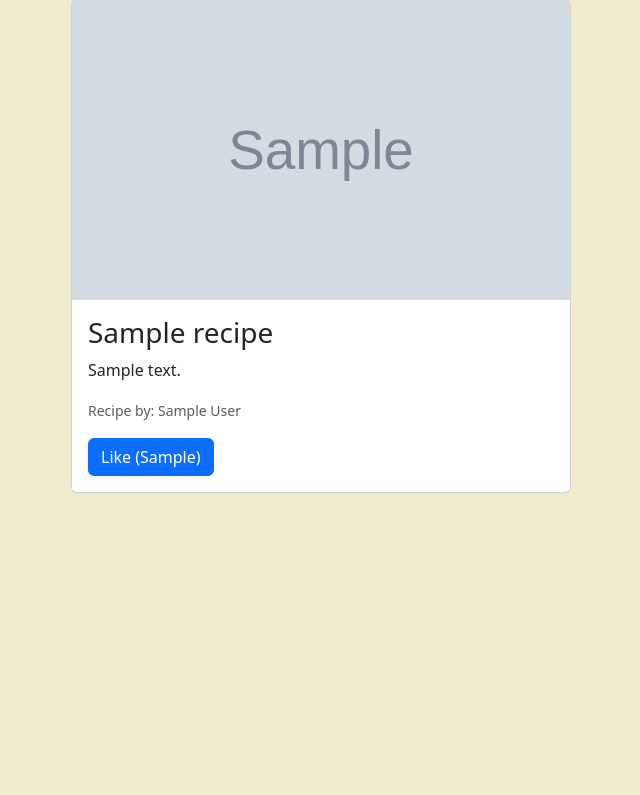
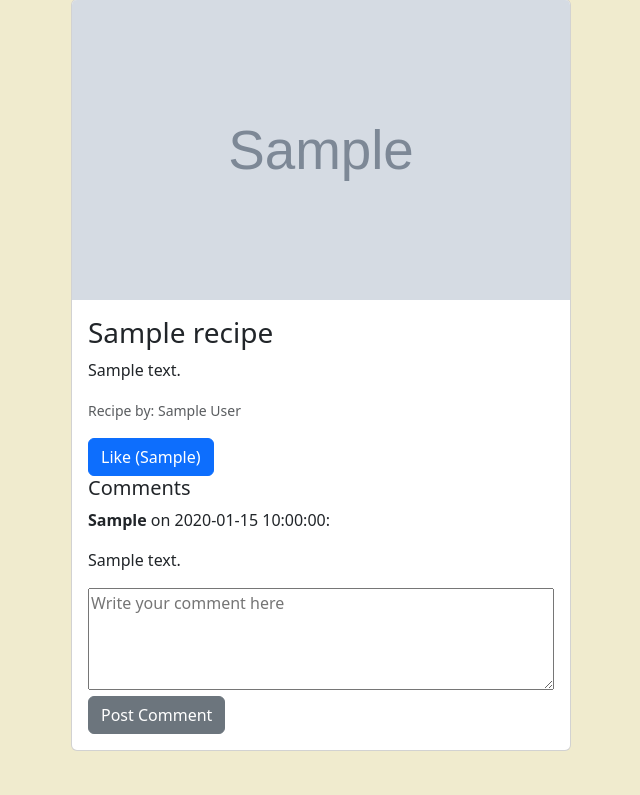
Before and after one commit to gkarountzos/cookbook-project, a PHP site: page /homepage.php in a window 1280 px wide. Shown: the part 143-938 px from the top of the page, without its empty margins (319-959 px from the left). Before the commit the page ends 636 px from the top, so only its background shows below. Run offline with PHP 8.4, Linux system fonts and the light colour scheme; tables that the repository leaves empty or names only in its code hold one stand-in row (values such as "Sample post"); grey boxes marked "Sample" are stand-in pictures.

Commit message:
implemented comment functionality

```diff
--- a/homepage.php
+++ b/homepage.php
@@ -35,25 +35,49 @@ session_start();
 
             if ($result && mysqli_num_rows($result) > 0) {
                 echo "<h2 class='title-for-recipes'>User Recipes</h2>";
-                echo "<div class='container cards'>";  // Added a container
-                echo "<div class='row'>";  // Added a row
+                echo "<div class='container cards'>";
+                echo "<div class='row'>";
                 while ($row = mysqli_fetch_assoc($result)) {
+                    $recipeId = $row['id'];
+
                     echo "<div class='post-feed col-12 mb-4 m-auto'>";
                     echo "<div class='card'>";
-                    echo "<img class='card-img-top fixed-size' src='uploadedImages/" . $row['rimage'] . "' alt='" . $row['rname'] . "'>";
+                    echo "<img class='card-img-top fixed-size' src='uploadedImages/" . htmlspecialchars($row['rimage']) . "' alt='" . htmlspecialchars($row['rname']) . "'>";
                     echo "<div class='card-body'>";
-                    echo "<h3 class='card-title'>" . $row['rname'] . "</h3>";
-                    echo "<p class='card-text'>" . $row['rdescription'] . "</p>";
-                    echo "<p class='card-text'><small class='text-muted'>Recipe by: " . $row['fname'] . " " . $row['lname'] . "</small></p>";
+                    echo "<h3 class='card-title'>" . htmlspecialchars($row['rname']) . "</h3>";
+                    echo "<p class='card-text'>" . htmlspecialchars($row['rdescription']) . "</p>";
+                    echo "<p class='card-text'><small class='text-muted'>Recipe by: " . htmlspecialchars($row['fname']) . " " . htmlspecialchars($row['lname']) . "</small></p>";
                     echo "<div class='like-section'>";
                     echo "<button class='btn btn-primary like-button' data-recipe-id='" . $row['id'] . "'>";
                     echo "Like (<span class='like-count'>" . $row['rlikes'] . "</span>)";
                     echo "</button>";
                     echo "</div>";
 
-                    echo "</div>";
-                    echo "</div>";
-                    echo "</div>";
+                    // Fetch and display comments
+                    echo "<div class='comment-section'>";
+                    $commentsQuery = "SELECT c.*, u.fname FROM comments c INNER JOIN users u ON c.user_id = u.id WHERE c.recipe_id = $recipeId ORDER BY c.comment_date DESC";
+                    $commentsResult = mysqli_query($conn, $commentsQuery);
+                    if ($commentsResult && mysqli_num_rows($commentsResult) > 0) {
+                        echo "<h5>Comments</h5>";
+                        while ($comment = mysqli_fetch_assoc($commentsResult)) {
+                            echo "<p><strong>" . htmlspecialchars($comment['fname']) . "</strong> on " . htmlspecialchars($comment['comment_date']) . ":</p>";
+                            echo "<p>" . htmlspecialchars($comment['comment_text']) . "</p>";
+                        }
+                    } else {
+                        echo "<p>No comments yet.</p>";
+                    }
+
+                    // Comment form
+                    echo "<form action='post_comment.php' method='POST'>";
+                    echo "<input type='hidden' name='recipe_id' value='$recipeId'>";
+                    echo "<textarea name='comment_text' rows='4' cols='50' placeholder='Write your comment here'></textarea>";
+                    echo "<button type='submit' class='btn btn-secondary'>Post Comment</button>";
+                    echo "</form>";
+                    echo "</div>"; // Close comment-section
+
+                    echo "</div>"; // Close card-body
+                    echo "</div>"; // Close card
+                    echo "</div>"; // Close post-feed
                 }
                 echo "</div>";  // Close row
                 echo "</div>";  // Close container
@@ -61,6 +85,8 @@ session_start();
                 echo "<p class='error-msg'> No recipes uploaded.</p>";
             }
             ?>
+
+
 
 
         </div>
--- a/register.php
+++ b/register.php
@@ -12,7 +12,6 @@ if (isset($_POST["register"])) {
     $lname = $_POST["lname"];
     $email = $_POST["email"];
     $pass = $_POST["pass"];
-    $dob = $_POST["date"];
 
     //email duplicate check
     $sql = "SELECT * FROM users WHERE email='$email'";
@@ -22,8 +21,8 @@ if (isset($_POST["register"])) {
         echo "<script> alert ('The given email is already registered')</script>";
     } else {
         //register user
-        $sql_register = "INSERT INTO users(fname,lname,email,password,dob)
-                        VALUES('$fname','$lname','$email','$pass',$dob);";
+        $sql_register = "INSERT INTO users(fname,lname,email,password)
+                        VALUES('$fname','$lname','$email','$pass');";
         $result_reg = $conn->query($sql_register);
         //redirect to login
         header("Location:login.php");
```
Also changed, not shown: post_comment.php (added, +20 -0 lines).
